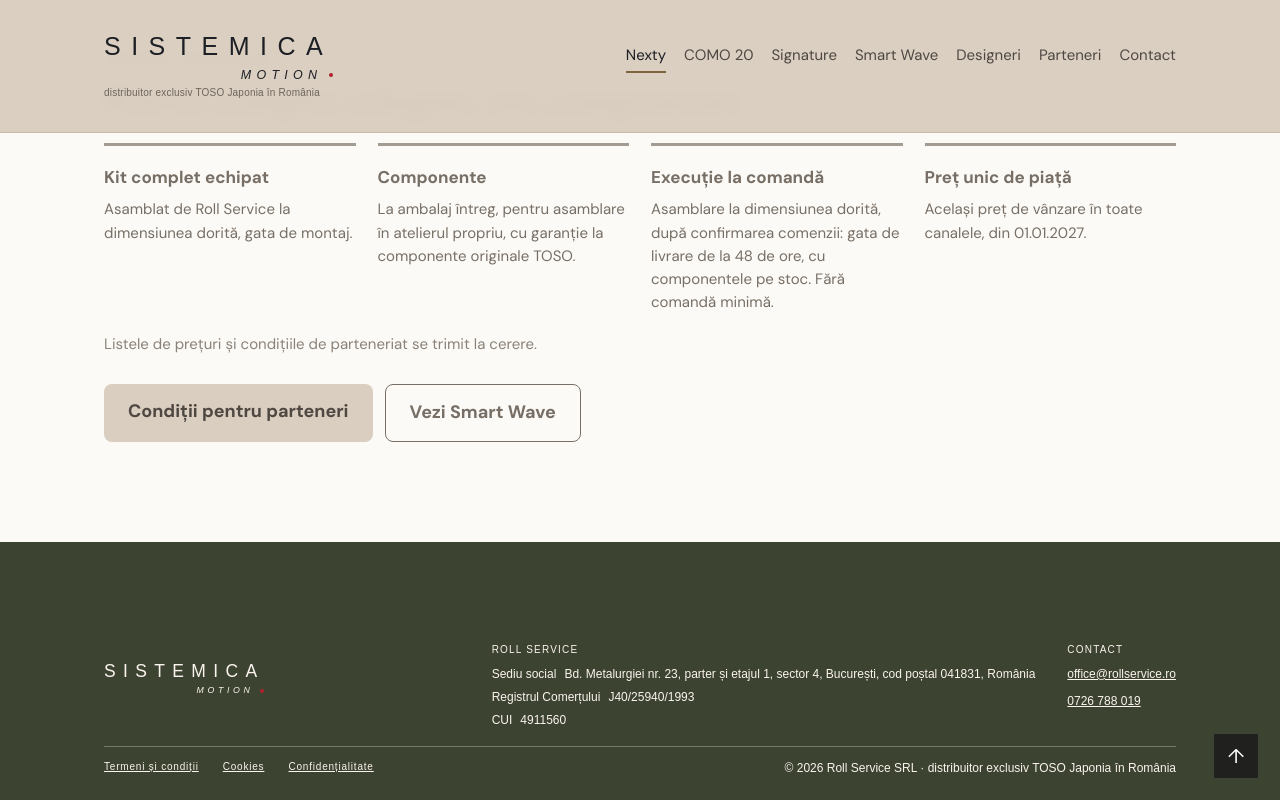
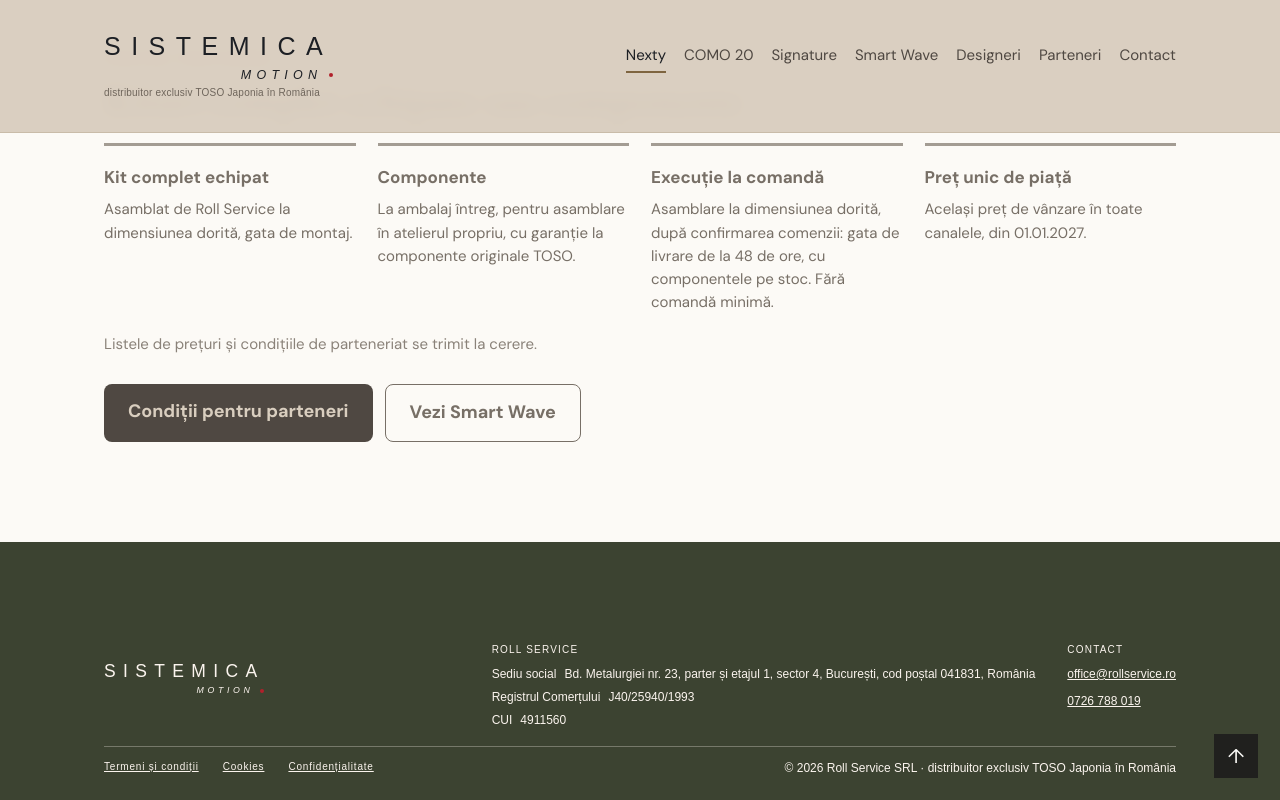
Before and after one commit to vladdiaconescu60/sistemica-site, a plain HTML site: page nexty/index.html in a window 1280 px wide. In both pictures the pointer is over the link "Condiții pentru parteneri". Shown: the part 2903-3703 px from the top of the page. Drawn offline with nearby package versions, Linux system fonts and the light colour scheme.

Commit message:
Buttons: background and text colours swap on hover, with a subtle transition
Co-Authored-By: Claude Fable 5.2 <noreply@anthropic.com>
Claude-Session: https://claude.ai/code/session_01LqPUDd86BVm4XHU3bDVZCJ

```diff
--- a/site.css
+++ b/site.css
@@ -240,6 +240,11 @@ body { color: var(--grey-text); }
 .card h3, .rule-cols h3, .specs th, .dl b, ol.steps b, .facts li b, .names li, .cta.ghost { color: var(--grey-text); }
 .rule-cols > div { border-top-color: var(--grey-title); }
 .cta.ghost { border-color: var(--grey-text); }
+/* Butoane: culorile de fundal și de text se inversează la hover, cu tranziție discretă */
+.cta { transition: background-color .25s ease, color .25s ease, border-color .25s ease; }
+.cta:hover, .cta:focus-visible { background: #4F4842; color: #D9CEBF; }
+.cta.ghost:hover, .cta.ghost:focus-visible { background: var(--grey-text); color: var(--paper); border-color: var(--grey-text); }
+@media (prefers-reduced-motion: reduce) { .cta { transition: none; } }
 /* nume de produs: închise */
 .sketchhead h1, .card .name { color: var(--ink); }
 
```
